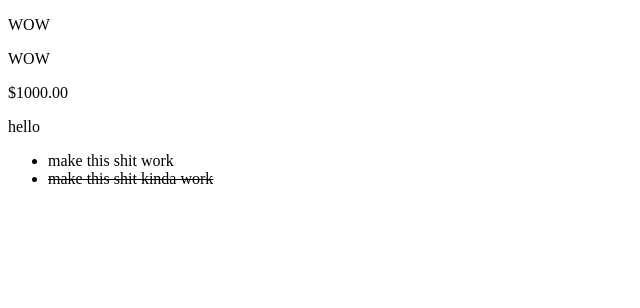
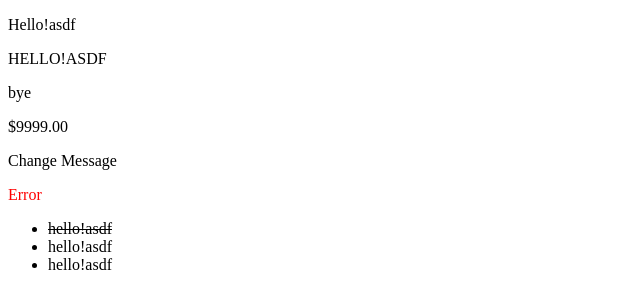
Before and after one commit to submerge/vues, a website built with webpack: page dev.html in a window 1280 px wide. Shown: the whole page, without its empty margins (0-640 px from the left). Built offline with nearby package versions, Linux system fonts and the light colour scheme.

Commit message:
code save

```diff
--- a/dev.html
+++ b/dev.html
@@ -2,29 +2,35 @@
 <html>
 	<head>
 		<title>title</title>
-        <meta charset="utf-8">
-        <style>
-            .red {
-                color: red;
-            }
+		<meta charset="utf-8">
+		<style type="text/css">
+			.red {
+				color: red;
+			}
             .todo.done {
                 text-decoration: line-through;
             }
-        </style>
+		</style>
 	</head>
 	<body>
-		<div id="test" sd-on-click="changeMessage | delegate .button">
-            <p sd-text="msg.wow | capitalize | uppercase" sd-on-click="remove"></p>
-            <p sd-text="msg.wow | uppercase" class="button"></p>
+		<div id="app" sd-controller="TodoList" sd-on="click:changeMessage | delegate .button">
+            <p sd-text="msg | capitalize"></p>
+            <p sd-text="msg | uppercase"></p>
+            <p sd-on="click:remove">bye</p>
             <p sd-text="total | money"></p>
-            <p sd-class-red="error" sd-text="hello"></p>
+            <p class="button">Change Message</p>
+            <p sd-class="red:error" sd-show="error">Error</p>
             <ul sd-show="todos">
-                <li sd-each-todo="todos">
-                    <span class="todo" sd-text="todo.title" sd-class-done="todo.done"></span>
-                </li>
+            	<li class="todo"
+                    sd-controller="Todo"
+                    sd-each="todo:todos"
+                    sd-class="done:todo.done"
+                    sd-on="click:changeMessage, click:todo.toggle"
+                    sd-text="msg"
+                ></li>
             </ul>
         </div>
     </body>
 
-    <script src="./dist/main.js"></script>
+	<script src="dist/main.js"></script>
 </html>
--- a/dev.js
+++ b/dev.js
@@ -1,31 +1,48 @@
+
 var Seed = require('./src/main')
-console.log('aa')
+
 Seed.filter('money', function (value) {
-    return '$' + value.toFixed(2)
+    return value
+        ? '$' + value.toFixed(2)
+        : ''
 })
-
-
-
-var todos = new Seed('#test', {
-    total     : 1000,
-    'msg.wow' : 'wow',
-    hello     : 'hello',
-    todos     : [
+Seed.controller('TodoList', function (scope, seed) {
+    console.log('controller invoked')
+    scope.changeMessage = function () {
+        // scope.msg = 'It works!'
+        scope.msg = (Math.random() * 100).toFixed(2) + '% awesomeness'
+    }
+    scope.remove = function () {
+        seed.destroy()
+    }
+})
+Seed.controller('Todo', function (scope) {
+    scope.toggle = function () {
+        scope.done = !scope.done
+    }
+})
+var s = Date.now()
+var data = {
+    msg: 'hello!asdf',
+    total: 9999,
+    error: true,
+    todos: [
         {
-            title: 'make this shit work',
+            title: 'hello!',
+            done: true
+        },
+        {
+            title: 'hello!!',
             done: false
         },
         {
-            title: 'make this shit kinda work',
-            done: true
+            title: 'hello!!!',
+            done: false
         }
-    ],
-    changeMessage: function () {
-        this.scope['msg.wow'] = 'hola'
-    },
-    remove: function () {
-        this.destroy()
-    }
+    ]
+}
+var app = Seed.bootstrap({
+    el: '#app',
+    data: data
 })
-
-window.app = todos
+console.log(Date.now() - s + 'ms')
--- /dev/null
+++ b/src/binding.js
@@ -0,0 +1,94 @@
+var config = require('./config'),
+    directives = require('./directives'),
+    Filters = require('./filters')
+
+var KEY_RE = /^[^\|]+/,
+    ARG_RE          = /([^:]+):(.+)$/,
+    FILTERS_RE = /\|[^|]+/g,
+    FILTER_TOKEN_RE = /[^\s']+|'[^']+'/g,
+    QUOTE_RE        = /'/g
+
+function Binding (directiveName, expression) {
+    var directive = directives[directiveName]
+    if (typeof directive === 'function') {
+        this._update = directive
+    } else {
+        for (var prop in directive) {
+            if (prop === 'update') {
+                this._update = directive.update
+                continue
+            }
+            this[prop] = directive[prop]
+        }
+    }
+
+    var rawKey   = expression.match(KEY_RE)[0], // guarded in parse
+        argMatch = rawKey.match(ARG_RE)
+
+    this.key = argMatch
+            ? argMatch[2].trim()
+            : rawKey.trim()
+
+    this.arg = argMatch
+        ? argMatch[1].trim()
+        : null
+
+    var filterExpressions = expression.match(FILTERS_RE)
+    if (filterExpressions) {
+        this.filters = filterExpressions.map(function (filter) {
+            // TODO test performance against regex
+            // var tokens = filter.replace('|', '').trim().split(/\s+/)
+            var tokens = filter.slice(1)
+                               .match(FILTER_TOKEN_RE)
+                               .map(function (token) {
+                                   return token.replace(QUOTE_RE, '').trim()
+                               })
+            return {
+                name: tokens[0],
+                apply: Filters[tokens[0]],
+                args: tokens.length > 1 ? tokens.slice(1) : null
+            }
+        })
+    } else {
+        this.filters = null
+    }
+}
+
+Binding.prototype.update = function (value) {
+    // apply filters
+    if (this.filters) {
+        value = this.applyFilters(value)
+    }
+    this._update(value)
+}
+
+Binding.prototype.applyFilters = function (value) {
+    var filtered = value
+    this.filters.forEach(function (filter) {
+        if (!filter.apply) throw new Error('Unknown filter: ' + filter.name)
+        filtered = filter.apply(filtered, filter.args)
+    })
+    return filtered
+}
+
+module.exports = {
+    // make sure the directive and value is valid
+    parse: function (dirname, expression) {
+        var prefix = config.prefix
+        if (dirname.indexOf(prefix) === -1) {
+            return null
+        }
+
+        // parse directive name and argument
+        // sd-text   sd-class-red
+        // sd-on-click
+        var dirname = dirname.slice(prefix.length + 1)
+        var dir = directives[dirname],
+        valid = KEY_RE.test(expression)
+
+        if (!dir) console.warn('unknown directive: ' + dirname)
+        if (!valid) console.warn('invalid directive expression: ' + expression)
+
+        return dir && valid ? new Binding(dirname, expression) : null
+    }
+}
--- /dev/null
+++ b/src/controllers.js
@@ -0,0 +1 @@
+module.exports = {}
--- a/src/directive.js
+++ /dev/null
@@ -1,84 +0,0 @@
-var config = require('./config'),
-    Directives = require('./directives'),
-    Filters = require('./filters')
-
-var KEY_RE = /^[^\|]+/,
-    FILTERS_RE = /\|[^|]+/g,
-    FILTER_TOKEN_RE = /[^\s']+|'[^']+'/g,
-    QUOTE_RE        = /'/g
-
-function Directive (def, attr, arg, key) {
-    if (typeof def === 'function') {
-        this._update = def
-    } else {
-        for (var prop in def) {
-            if (prop === 'update') {
-                this._update = def.update
-                continue
-            }
-            this[prop] = def[prop]
-        }
-    }
-
-    this.attr = attr
-    this.arg = arg
-    this.key = key
-
-    var filters = attr.value.match(FILTERS_RE)
-    if (filters) {
-        this.filters = filters.map(function (filter) {
-            // TODO test performance against regex
-            // var tokens = filter.replace('|', '').trim().split(/\s+/)
-            var tokens = filter.slice(1)
-                               .match(FILTER_TOKEN_RE)
-                               .map(function (token) {
-                                   return token.replace(QUOTE_RE, '').trim()
-                               })
-            return {
-                name: tokens[0],
-                apply: Filters[tokens[0]],
-                args: tokens.length > 1 ? tokens.slice(1) : null
-            }
-        })
-    }
-}
-
-Directive.prototype.update = function (value) {
-    // apply filters
-    if (this.filters) {
-        value = this.applyFilters(value)
-    }
-    this._update(value)
-}
-
-Directive.prototype.applyFilters = function (value) {
-    var filtered = value
-    this.filters.forEach(function (filter) {
-        if (!filter.apply) throw new Error('Unknown filter: ' + filter.name)
-        filtered = filter.apply(filtered, filter.args)
-    })
-    return filtered
-}
-
-module.exports = {
-    parse: function (attr) {
-        var prefix = config.prefix
-        if (attr.name.indexOf(prefix) === -1) {
-            return null
-        }
-
-        // parse directive name and argument
-        // sd-text   sd-class-red
-        // sd-on-click
-        var noprefix = attr.name.slice(prefix.length + 1)
-        var argIndex = noprefix.indexOf('-'),
-            arg = argIndex === -1 ? null : noprefix.slice(argIndex + 1),
-            name = arg ? noprefix.slice(0, argIndex) : noprefix,
-            def = Directives[name]
-
-        // msg | capitalize
-        // msg
-        var key = attr.value.match(KEY_RE)
-        return def && key ? new Directive(def, attr, arg, key[0].trim()) : null
-    }
-}
--- a/src/directives.js
+++ b/src/directives.js
@@ -1,6 +1,6 @@
 var config = require('./config'),
+    controllers = require('./controllers'),
     watchArray = require('./watchArray')
-    // Seed = require('./seed')
 
 module.exports = {
     text: function (value) {
@@ -15,23 +15,22 @@ module.exports = {
     on: {
         update: function (handler) {
             var event = this.arg
-            if (!this.handlers) {
-                this.handlers = {}
-            }
-            var handlers = this.handlers
-            if (handlers[event]) {
-                this.el.removeEventListener(event, handlers[event])
+
+            if (this.handler) {
+                this.el.removeEventListener(event, this.handler)
             }
             if (handler) {
-                handler = handler.bind(this.seed)
+                // handler = handler.bind(this.seed)
                 this.el.addEventListener(event, handler)
-                handlers[event] = handler
+                // handlers[event] = handler
+                this.handler = handler
             }
         }
     },
     each: {
         bind: function () {
-            this.el['sd-block'] = true
+            // this.el['sd-block'] = true
+            this.el.removeAttribute(config.prefix + '-each')
             this.prefixRE = new RegExp('^' + this.arg + '.')
             var ctn = this.container = this.el.parentNode
             this.marker = document.createComment('sd-each-' + this.arg + '-marker')
@@ -52,16 +51,17 @@ module.exports = {
             collection.forEach(function (item, i) {
                 self.childSeeds.push(self.buildItem(item, i, collection))
             })
+            console.log('collection creation done.')
         },
         mutate: function (mutation) {
             console.log(mutation)
             console.log(this)
         },
         buildItem: function (data, index, collection) {
-            var node = this.el.cloneNode(true),
-            spore = new Seed(node, data, {
+            var node = this.el.cloneNode(true)
+            var spore = new Seed(node, data, {
                 eachPrefixRE: this.prefixRE,
-                parentScope: this.seed.scope
+                parentSeed: this.seed
             })
             this.container.insertBefore(node, this.marker)
             collection[index] = spore.scope
--- a/src/filters.js
+++ b/src/filters.js
@@ -4,14 +4,25 @@ module.exports = {
         return value.charAt(0).toUpperCase() + value.slice(1)
     },
     uppercase: function (value) {
-        return value.toUpperCase()
+        return value.toString().toUpperCase()
     },
     delegate: function (handler, args) {
         var selector = args[0]
         return function (e) {
-            if (e.target.webkitMatchesSelector(selector)) {
+            console.log('triggered')
+            if (delegateCheck(e.target, e.currentTarget, selector)) {
                 handler.apply(this, arguments)
             }
         }
     }
 }
+
+function delegateCheck (current, top, selector) {
+    if (current.webkitMatchesSelector(selector)) {
+        return true
+    } else if (current === top) {
+        return false
+    } else {
+        return delegateCheck(current.parentNode, top, selector)
+    }
+}
--- a/src/main.js
+++ b/src/main.js
@@ -1,9 +1,12 @@
 var config     = require('./config'),
     Seed       = require('./seed'),
     directives = require('./directives'),
-    filters    = require('./filters')
+    filters    = require('./filters'),
+    controllers = require('./controllers')
 
 Seed.config = config
+
+// API
 
 Seed.extend = function (opts) {
     var Spore = function () {
@@ -23,6 +26,34 @@ Seed.extend = function (opts) {
     return Spore
 }
 
+Seed.controller = function (id, extensions) {
+    if (controllers[id]) {
+        console.warn('controller "' + id + '" was already registered and has been overwritten.')
+    }
+    controllers[id] = extensions
+}
+
+Seed.bootstrap = function (seeds) {
+    if (!Array.isArray(seeds)) seeds = [seeds]
+    var instances = []
+    seeds.forEach(function (seed) {
+        var el = seed.el
+        if (typeof el === 'string') {
+            el = document.querySelector(el)
+        }
+        if (!el) console.warn('invalid element or selector: ' + seed.el)
+        instances.push(new Seed(el, seed.data, seed.options))
+    })
+    return instances.length > 1
+        ? instances
+        : instances[0]
+}
+
+
+Seed.evolve = Seed.controller
+Seed.plant  = Seed.bootstrap
+
+
 Seed.directive = function (name, fn) {
     directives[name] = fn
 }
--- a/src/seed.js
+++ b/src/seed.js
@@ -1,89 +1,148 @@
-
 var config      = require('./config'),
-     Directive   = require('./directive')
+    controllers   = require('./controllers'),
+    bindingParser = require('./binding')
 
 var map  = Array.prototype.map,
     each = Array.prototype.forEach
 
+var ctrlAttr,
+    eachAttr
+
 
 function Seed (el, data, options) {
+
+    // refresh
+    ctrlAttr = config.prefix + '-controller'
+    eachAttr = config.prefix + '-each'
+
     if (typeof el === 'string') {
         el = document.querySelector(el)
     }
 
     this.el = el
     this._bindings =  {} // internal real data
-    this.scope = {} // external interface
+    this.scope = data // external interface
     this._options   = options || {}
 
-    // var els  = el.querySelectorAll(config.selector)
-    // ;[].forEach.call(els, this._compileNode.bind(this))
-    this._compileNode(el)
+    var key
+    // keep a temporary copy for all the real data
+    // so we can overwrite the passed in data object
+    // with getter/setters.
+    this._dataCopy = {}
+
+    for (key in data) {
+        this._dataCopy[key] = data[key]
+    }
+
+    // if has controller
+    var ctrlID = el.getAttribute(ctrlAttr),
+         controller = null
+    if (ctrlID) {
+         controller = controllers[ctrlID]
+         el.removeAttribute(ctrlAttr)
+         if (!controller) throw new Error('controller ' + ctrlID + ' is not defined.')
+    }
+
+    this._compileNode(el, true)
 
     // initialize all variables by invoking setters
-    for (var key in this._bindings) {
-        this.scope[key] = data[key]
+    for (var key in this._dataCopy) {
+        this.scope[key] = this._dataCopy[key]
+    }
+    delete this._dataCopy
+
+    // copy in methods from controller
+    if (controller) {
+        controller.call(null, this.scope, this)
     }
 }
+// 递归处理 v-for v-if
+Seed.prototype._compileNode = function (node, root) {
+    var self = this
 
-Seed.prototype._compileNode = function (node) {
-    var self = this
-    /*
-    cloneAttributes(node.attributes).forEach(function (attr) {
-        var directive = Directive.parse(attr, config.prefix)
-        if (directive) {
-            self._bind(node, directive)
+    if (node.nodeType === 3) { // text node
+
+        self._compileTextNode(node)
+
+    } else if (node.attributes && node.attributes.length) {
+
+        var eachExp = node.getAttribute(eachAttr),
+            ctrlExp = node.getAttribute(ctrlAttr)
+
+        if (eachExp) { // each block
+
+            var binding = bindingParser.parse(eachAttr, eachExp)
+            if (binding) {
+                self._bind(node, binding)
+                // need to set each block now so it can inherit
+                // parent scope. i.e. the childSeeds must have been
+                // initiated when parent scope setters are invoked
+                self.scope[binding.key] = self._dataCopy[binding.key]
+                delete self._dataCopy[binding.key]
             }
+
+        } else if (!ctrlExp || root) { // normal node (non-controller)
+
+            if (node.childNodes.length) {
+                each.call(node.childNodes, function (child) {
+                    self._compileNode(child)
                 })
-    */
-    if (node.nodeType === 3) {
-        self._compileTextNode(node)
-    } else if (node.attributes && node.attributes.length) {
+            }
+
+            // clone attributes because the list can change
             var attrs = map.call(node.attributes, function (attr) {
                 return {
                     name: attr.name,
-                value: attr.value
+                    expressions: attr.value.split(',')
                 }
             })
             attrs.forEach(function (attr) {
-            var directive = Directive.parse(attr)
-            if (directive) {
-                self._bind(node, directive)
+                var valid = false
+                attr.expressions.forEach(function (exp) {
+                    var binding = bindingParser.parse(attr.name, exp)
+                    if (binding) {
+                        valid = true
+                        self._bind(node, binding)
                     }
                 })
-
-        if (!node['sd-block'] && node.childNodes.length) {
-            each.call(node.childNodes, function (child) {
-                self._compileNode(child)
+                if (valid) node.removeAttribute(attr.name)
             })
         }
     }
 }
 
+
 Seed.prototype._compileTextNode = function (node) {}
 
-Seed.prototype._bind = function (node ,directive) {
-    directive.el = node
-    directive.seed = this
-    node.removeAttribute(directive.attr.name)
-    var key = directive.key,
-        epr = this._options.eachPrefixRE
+Seed.prototype._bind = function (node ,bindingInstance) {
+    bindingInstance.el = node
+    bindingInstance.seed = this
+    // node.removeAttribute(directive.attr.name)
+    // node.removeAttribute(config.prefix + '-' + bindingInstance.directiveName)
+    var key = bindingInstance.key,
+        epr = this._options.eachPrefixRE,
+        isEachKey = epr && epr.test(key),
+        scopeOwner = this
 
-    if (epr) {
+    // TODO make scope chain work on nested controllers
+     if (isEachKey) {
         key = key.replace(epr, '')
+        // scope = this._options.parentScope
+    } else if (epr) {
+        scopeOwner = this._options.parentSeed
     }
-    var binding = this._bindings[key] || this._createBinding(key)
-    binding.directives.push(directive)
+    var binding = scopeOwner._bindings[key] || scopeOwner._createBinding(key)
+    binding.instances.push(bindingInstance)
 
-    if (directive.bind) {
-        directive.bind.call(directive, binding.value)
+    if (bindingInstance.bind) {
+        bindingInstance.bind(binding.value)
     }
 }
 
 Seed.prototype._createBinding = function (key) {
     var binding = {
-        value: undefined,
-        directives: []
+        value: null,
+        instances: []
     }
     this._bindings[key] = binding
     Object.defineProperty(this.scope, key, {
@@ -92,8 +151,8 @@ Seed.prototype._createBinding = function (key) {
         },
         set: function (value) {
             binding.value = value
-            binding.directives.forEach(function (directive) {
-                directive.update(value)
+            binding.instances.forEach(function (instance) {
+                instance.update(value)
             })
         }
     })
@@ -110,12 +169,12 @@ Seed.prototype.dump = function () {
 
 Seed.prototype.destroy = function () {
     for (var key in this._bindings) {
-        this._bindings[key].directives.forEach(unbind)
-        delete this._bindings[key]
+        this._bindings[key].instances.forEach(unbind)
+        ;delete this._bindings[key]
     }
-    function unbind (directive) {
-        if (directive.unbind) {
-            directive.unbind()
+    function unbind (instance) {
+        if (instance.unbind) {
+            instance.unbind()
         }
     }
     this.el.parentNode.removeChild(this.el)
```
Lines whose indentation alone changed are shown as unchanged.
